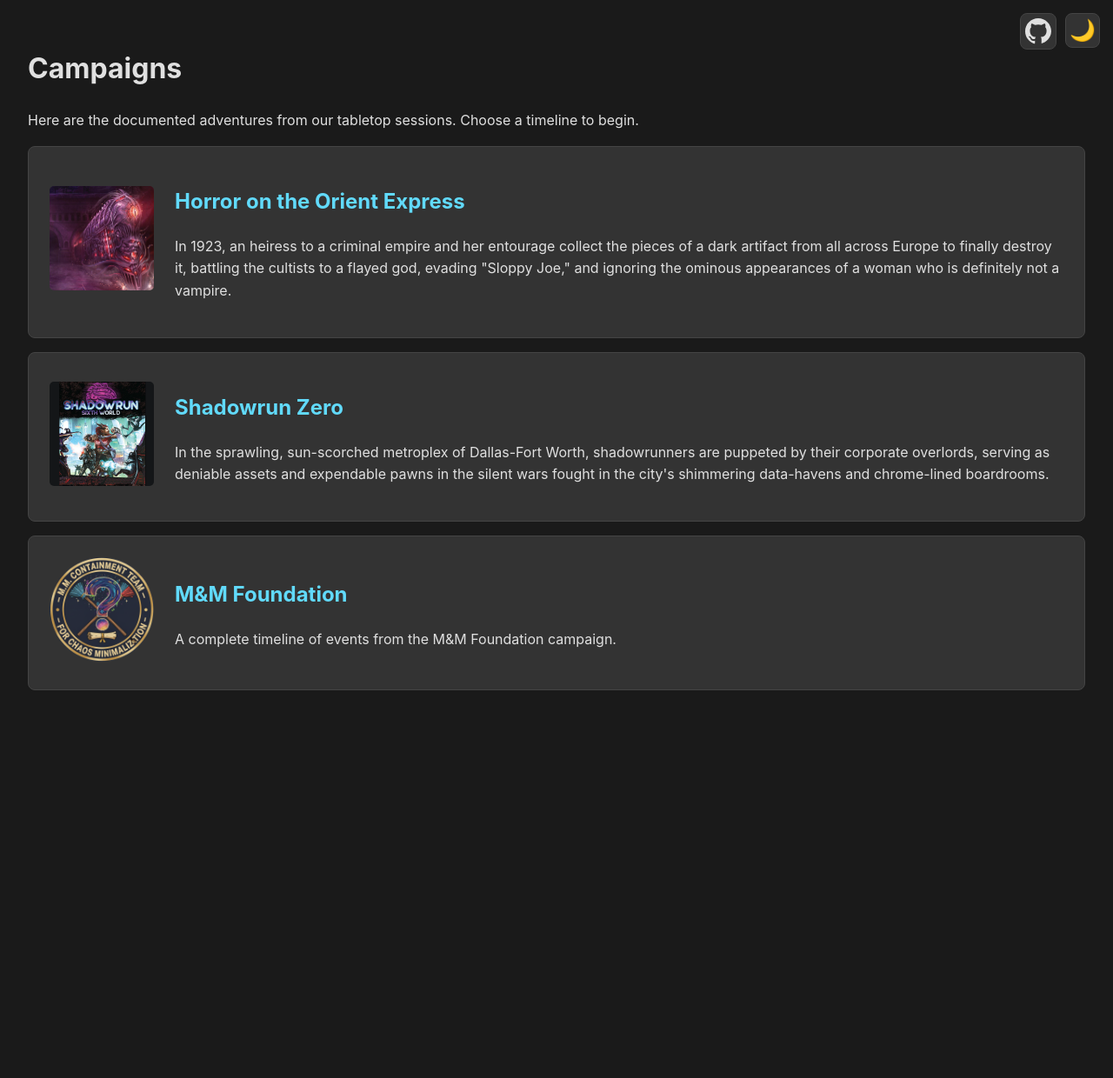
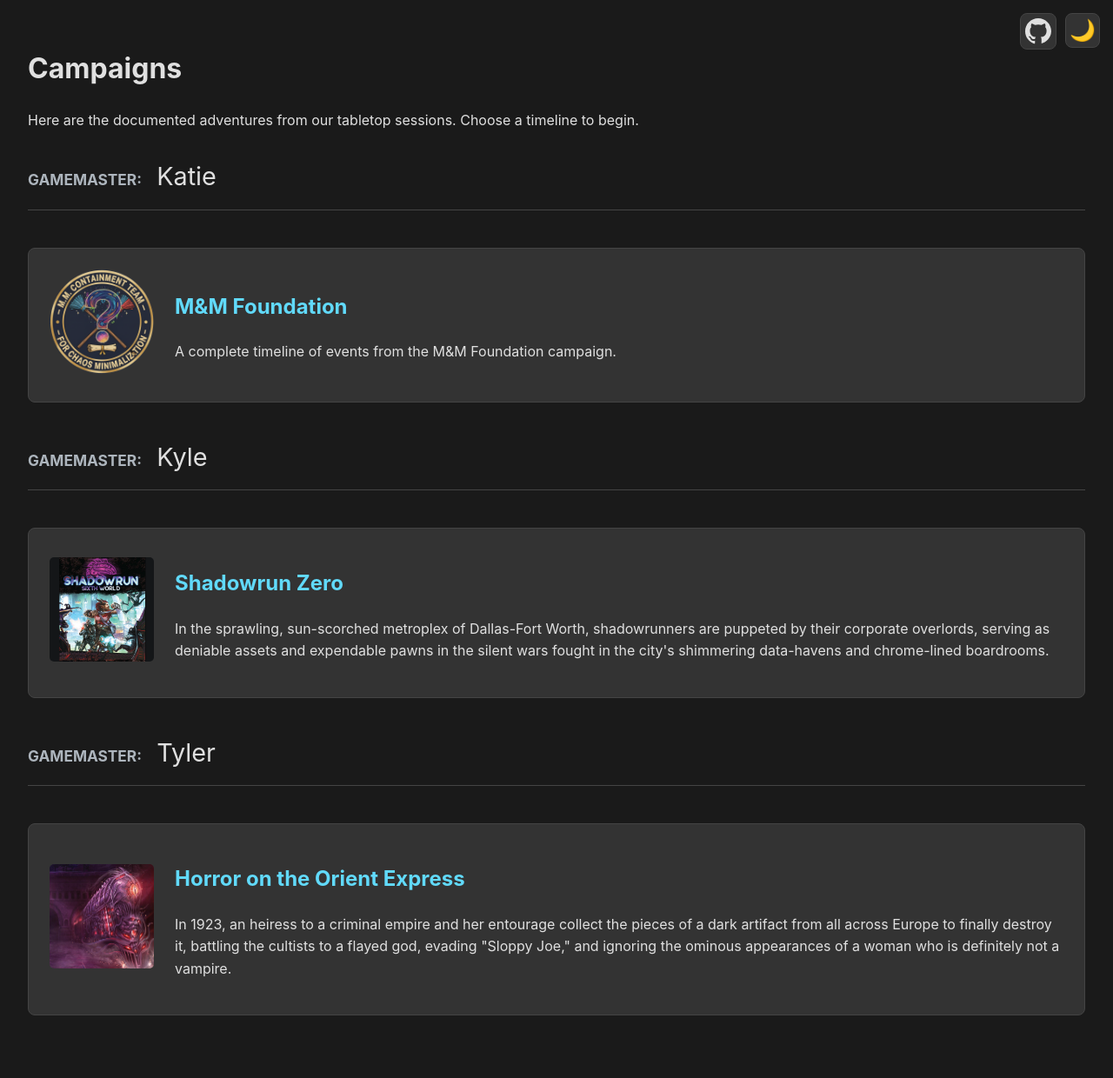
Before and after one commit to TabletopAdventures/tabletopadventures.github.io, a Jekyll site: the page built from index.md, in a window 1280 px wide. Shown: the whole page at 87% size. Built offline with Jekyll 4.4.1, drawn with Linux system fonts in a browser that asks for light colours; before the commit the page ends 900 px from its top, so only the background shows below that.

Commit message:
Created gm sections

```diff
--- a/_config.yml
+++ b/_config.yml
@@ -20,6 +20,7 @@ collections:
   k-macmillan-shadowrun_zero:
     output: true # Creates a page at /shadowrun_zero/
     title: "Shadowrun Zero"
+    gm: "Kyle"
     permalink: /:collection/:name/
     icon: "/assets/images/k-macmillan/shadowrun_zero/campaign_icon.png"
     description: "In the sprawling, sun-scorched metroplex of Dallas-Fort Worth, shadowrunners are puppeted by their corporate overlords, serving as deniable assets and expendable pawns in the silent wars fought in the city's shimmering data-havens and chrome-lined boardrooms."
@@ -27,12 +28,14 @@ collections:
   katiemacmillan-m_and_m_foundation:
     output: true # Creates a page at /m_and_m_foundation/
     title: "M&M Foundation"
+    gm: "Katie"
     permalink: /:collection/:name/
     icon: "/assets/images/katiemacmillan/m_and_m_foundation/campaign_icon.png"
 
   Tyler-Henson-horror_on_the_orient_express:
     output: true
     title: "Horror on the Orient Express"
+    gm: "Tyler"
     permalink: /:collection/:name/
     icon: "/assets/images/Tyler-Henson/horror_on_the_orient_express/HotOE-Icon.webp"
     description: "In 1923, an heiress to a criminal empire and her entourage collect the pieces of a dark artifact from all across Europe to finally destroy it, battling the cultists to a flayed god, evading \"Sloppy Joe,\" and ignoring the ominous appearances of a woman who is definitely not a vampire."
--- a/assets/css/style.css
+++ b/assets/css/style.css
@@ -93,6 +93,30 @@ main {
 
 .campaign-card a:hover .campaign-icon {
   transform: scale(1.15); /* Makes the icon slightly larger on hover */
+}
+
+/* Styling for GM groups on the homepage */
+.gm-group {
+  margin-bottom: 2.5em;
+}
+
+.gm-group h3 {
+  display: flex;
+  align-items: baseline; /* Aligns the text nicely */
+  gap: 0.6em; /* Creates space between the label and the name */
+  font-size: 1.8em;
+  font-weight: 400; /* A neutral weight for the name */
+  border-bottom: 1px solid var(--timeline-line-color);
+  padding-bottom: 0.5em;
+  margin-bottom: 1.5em;
+}
+
+/* Style the "Gamemaster:" label */
+.gm-label {
+  font-size: 0.6em; /* Makes the label smaller */
+  font-weight: 700; /* Makes the label bolder */
+  text-transform: uppercase; /* Makes it all caps */
+  color: var(--text-color-muted);
 }
 
 /* -- New, Simplified Vertical Timeline Style -- */
--- a/index.md
+++ b/index.md
@@ -8,25 +8,64 @@ title: "Campaign Timelines"
 
   <p>Here are the documented adventures from our tabletop sessions. Choose a timeline to begin.</p>
 
-  <div class="campaign-list">
-  {% for collection in site.collections %}
-    {% if collection.title %}
-      <div class="campaign-card">
-        {% if collection.icon %}
-          <a href="{{ site.baseurl }}/{{ collection.label }}/">
-            <img src="{{ collection.icon | relative_url }}" alt="{{ collection.title }} Icon" class="campaign-icon">
-          </a>
-        {% endif %}
-        <div class="campaign-card-content">
-          <h2><a href="{{ site.baseurl }}/{{ collection.label }}/">{{ collection.title }}</a></h2>
-          {% if collection.description %}
-            <p>{{ collection.description }}</p>
-          {% else %}
-            <p>A complete timeline of events from the {{ collection.title }} campaign.</p>
-          {% endif %}
-        </div>
+  {% assign campaigns = site.collections | where_exp: "item", "item.title" %}
+  {% assign campaigns_with_gm = campaigns | where_exp: "item", "item.gm" %}
+  {% assign campaigns_without_gm = campaigns | where_exp: "item", "item.gm == nil" %}
+  {% assign campaigns_by_gm = campaigns_with_gm | group_by: "gm" | sort_natural: "name" %}
+
+  {% for gm_group in campaigns_by_gm %}
+    <div class="gm-group">
+      <h3>
+        <span class="gm-label">Gamemaster:</span>
+        <span>{{ gm_group.name }}</span>
+      </h3>
+      <div class="campaign-list">
+        {% assign sorted_items = gm_group.items | sort_natural: "title" %}
+        {% for collection in sorted_items %}
+          <div class="campaign-card">
+            {% if collection.icon %}
+              <a href="{{ site.baseurl }}/{{ collection.label }}/">
+                <img src="{{ collection.icon | relative_url }}" alt="{{ collection.title }} Icon" class="campaign-icon">
+              </a>
+            {% endif %}
+            <div class="campaign-card-content">
+              <h2><a href="{{ site.baseurl }}/{{ collection.label }}/">{{ collection.title }}</a></h2>
+              {% if collection.description %}
+                <p>{{ collection.description }}</p>
+              {% else %}
+                <p>A complete timeline of events from the {{ collection.title }} campaign.</p>
+              {% endif %}
+            </div>
+          </div>
+        {% endfor %}
       </div>
-    {% endif %}
+    </div>
   {% endfor %}
-  </div>
+
+  {% if campaigns_without_gm.size > 0 %}
+    <div class="gm-group">
+      <h3>None</h3>
+      <div class="campaign-list">
+        {% assign sorted_items_none = campaigns_without_gm | sort_natural: "title" %}
+        {% for collection in sorted_items_none %}
+          <div class="campaign-card">
+            {% if collection.icon %}
+              <a href="{{ site.baseurl }}/{{ collection.label }}/">
+                <img src="{{ collection.icon | relative_url }}" alt="{{ collection.title }} Icon" class="campaign-icon">
+              </a>
+            {% endif %}
+            <div class="campaign-card-content">
+              <h2><a href="{{ site.baseurl }}/{{ collection.label }}/">{{ collection.title }}</a></h2>
+              {% if collection.description %}
+                <p>{{ collection.description }}</p>
+              {% else %}
+                <p>A complete timeline of events from the {{ collection.title }} campaign.</p>
+              {% endif %}
+            </div>
+          </div>
+        {% endfor %}
+      </div>
+    </div>
+  {% endif %}
+
 </main>
```
Also changed, not shown: README.md.
